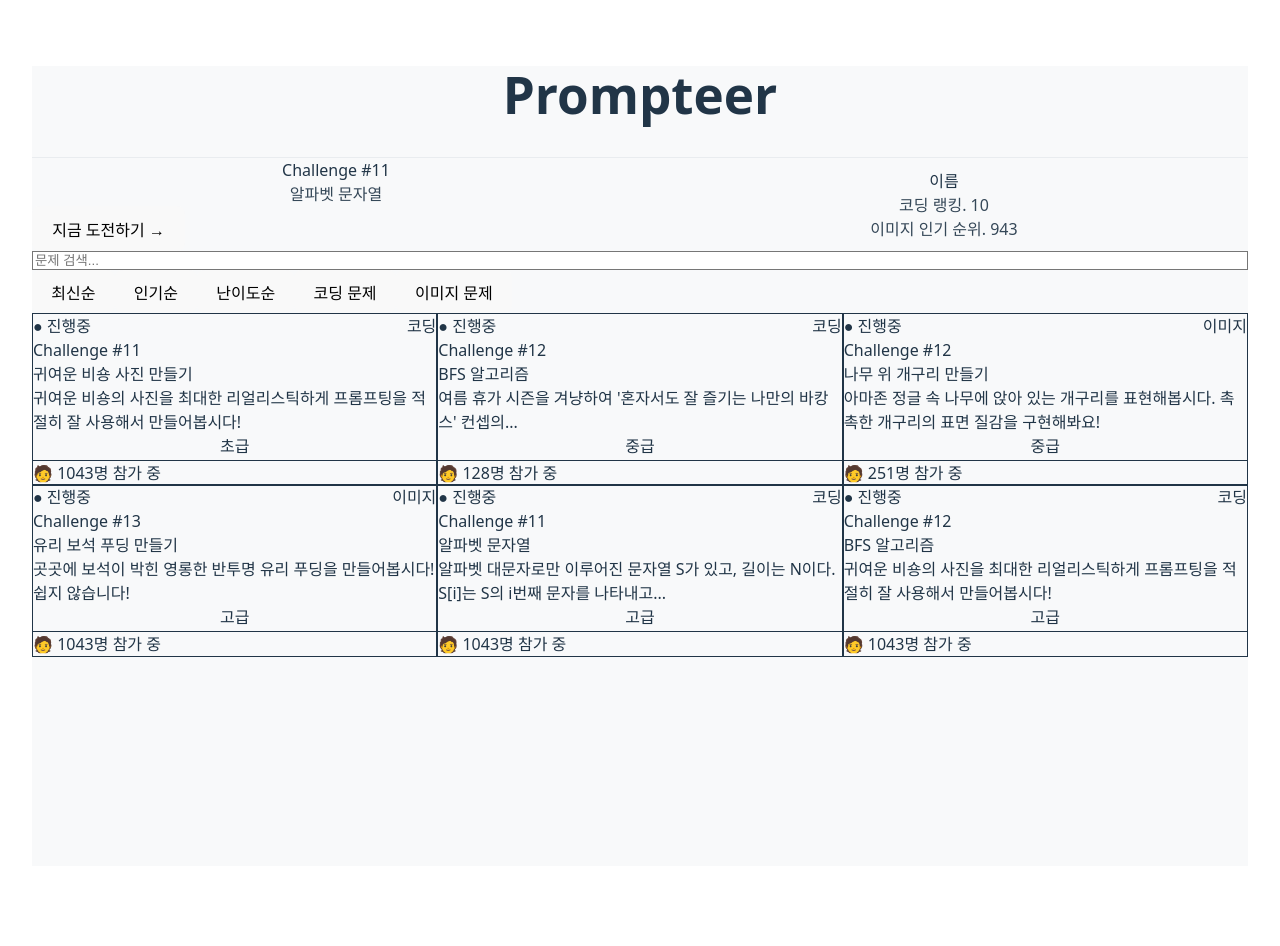
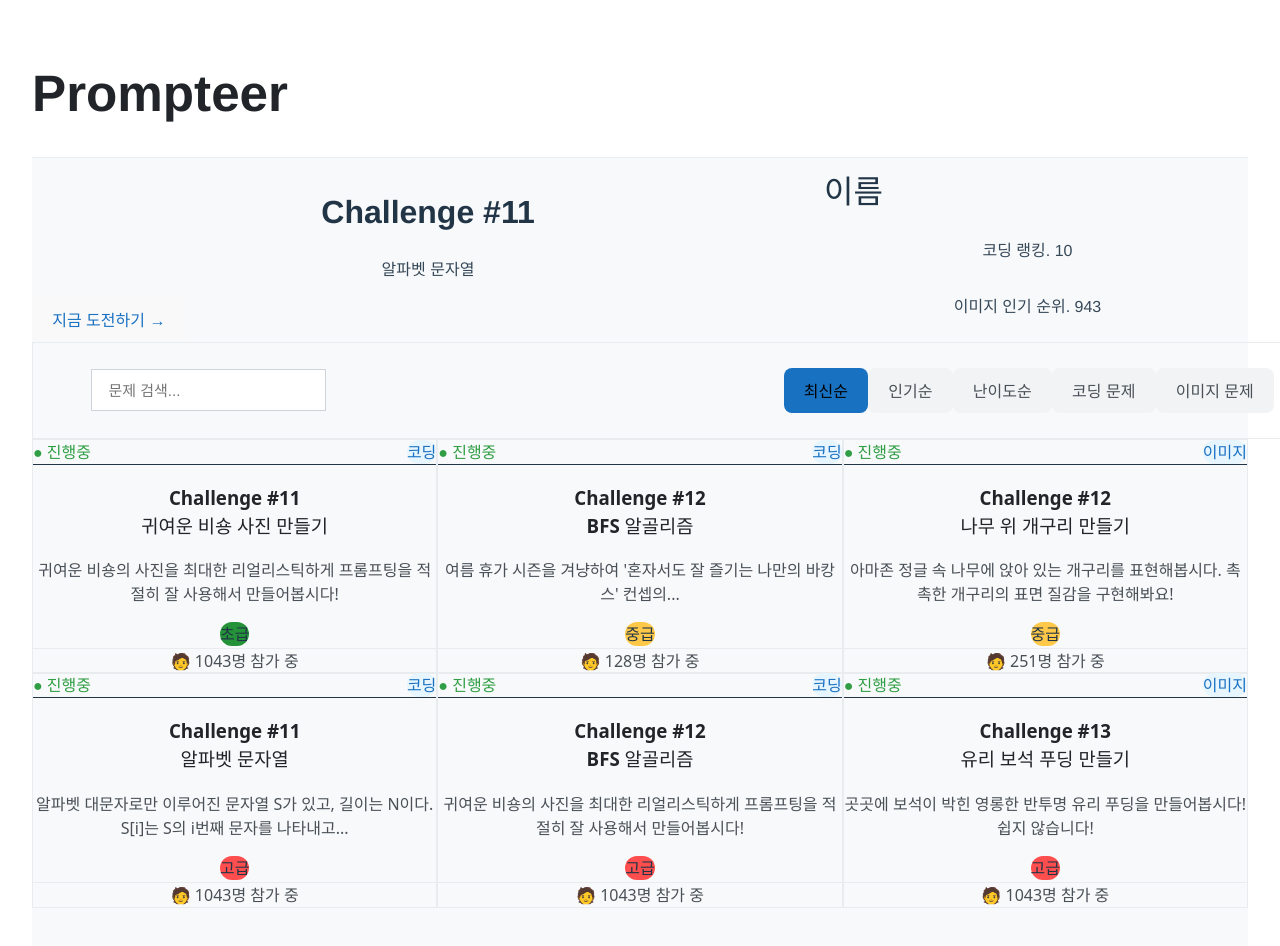
Before and after one commit to LeeGeonMoo/likelion13-AI-hackathon-front, a React (Vite) app: page / in a window 1280 px wide. Shown: the top 946 px of the page. Before the commit the page ends 898 px from the top, so only its background shows below. Built offline with nearby package versions, Linux system fonts and the light colour scheme.

Commit message:
add css section

```diff
--- a/src/components/Challenge/ChallengeListSection.jsx
+++ b/src/components/Challenge/ChallengeListSection.jsx
@@ -102,68 +102,36 @@
   ];
 
   return (
-    <div className="relative self-stretch w-full h-[581px]">
+    <div className="w-full grid grid-cols-3 gap-6">
       {challenges.map((challenge) => (
         <Card
           key={challenge.id}
-          className={`flex flex-col w-96 items-start justify-between p-[25px] absolute h-[278px] top-${challenge.position.top} left-${challenge.position.left} bg-white rounded-xl border border-solid border-[#e9ecef]`}
+          className="flex flex-col justify-between p-6 bg-white rounded-xl border border-solid border-[#e9ecef] h-full"
         >
-          <CardHeader className="flex flex-col items-start pt-0 pb-3 px-0 relative self-stretch w-full flex-[0_0_auto] p-0">
-            <div className="flex items-center justify-between relative self-stretch w-full flex-[0_0_auto]">
-              <div className="inline-flex flex-col items-start relative flex-[0_0_auto]">
-                <div className="w-fit [font-family:'Noto_Sans_KR-Bold',Helvetica] font-bold text-[#2f9e44] text-[13px] leading-[normal] relative mt-[-1.00px] tracking-[0]">
-                  ● {challenge.status}
-                </div>
-              </div>
-
-              <Badge
-                className={`inline-flex flex-col items-start px-2.5 py-1 relative flex-[0_0_auto] ${challenge.categoryBg} rounded-2xl`}
-                variant="outline"
-              >
-                <div
-                  className={`w-fit [font-family:'Noto_Sans_KR-Medium',Helvetica] font-medium ${challenge.categoryColor} text-[13px] leading-[normal] relative mt-[-1.00px] tracking-[0]`}
-                >
+          <CardHeader className="p-0 pb-3">
+            <div className="flex items-center justify-between w-full">
+              <div className="font-bold text-[#2f9e44] text-xs">● {challenge.status}</div>
+              <Badge className={`${challenge.categoryBg} ${challenge.categoryColor} text-xs`} variant="outline">
                 {challenge.category}
-                </div>
               </Badge>
             </div>
           </CardHeader>
 
-          <CardContent className="p-0 flex-1 w-full">
-            <div className="flex flex-col items-start relative self-stretch w-full flex-[0_0_auto] mt-[-3.38px]">
-              <div className="text-[#212529] text-2xl relative self-stretch mt-[-1.00px] [font-family:'Noto_Sans_KR-Bold',Helvetica] font-bold tracking-[0] leading-[normal]">
+          <CardContent className="p-0 flex-1">
+            <h3 className="font-bold text-2xl text-[#212529] mb-2 leading-snug">
               {challenge.title} <br />
               {challenge.subtitle}
-              </div>
-            </div>
-
-            <div className="flex flex-col items-start pt-2 pb-4 px-0 relative self-stretch w-full flex-[0_0_auto] mt-[-3.38px]">
-              <div className="flex flex-col items-start relative self-stretch w-full flex-[0_0_auto]">
-                <div className="self-stretch [font-family:'Noto_Sans_KR-DemiLight',Helvetica] font-light text-[#495057] text-sm leading-[21px] relative mt-[-1.00px] tracking-[0]">
+            </h3>
+            <p className="text-sm text-[#495057] mb-4">
               {challenge.description}
-                </div>
-              </div>
-            </div>
-
-            <div className="flex flex-col items-start pt-0 pb-6 px-0 relative self-stretch w-full flex-[0_0_auto] mt-[-3.38px]">
-              <div className="flex items-start gap-2 relative self-stretch w-full flex-[0_0_auto]">
-                <Badge
-                  className={`inline-flex flex-col items-start px-2.5 py-1 relative self-stretch flex-[0_0_auto] ${challenge.difficultyColor} rounded-2xl`}
-                >
-                  <div className="w-fit [font-family:'Noto_Sans_KR-Bold',Helvetica] font-bold text-white text-[13px] leading-[normal] relative mt-[-1.00px] tracking-[0]">
+            </p>
+            <Badge className={`${challenge.difficultyColor} text-xs`} variant="solid">
               {challenge.difficulty}
-                  </div>
             </Badge>
-              </div>
-            </div>
           </CardContent>
 
-          <CardFooter className="flex items-start gap-4 pt-[17px] pb-0 px-0 relative self-stretch w-full flex-[0_0_auto] mt-[-3.38px] border-t [border-top-style:solid] border-[#e9ecef] p-0">
-            <div className="inline-flex flex-col min-w-[111.8px] items-start relative self-stretch flex-[0_0_auto]">
-              <div className="w-fit [font-family:'Noto_Sans_KR-DemiLight',Helvetica] font-light text-[#495057] text-sm leading-[normal] relative mt-[-1.00px] tracking-[0]">
-                🧑 {challenge.participants}
-              </div>
-            </div>
+          <CardFooter className="p-0 pt-4 border-t border-[#e9ecef]">
+            <span className="text-sm text-[#495057]">🧑 {challenge.participants}</span>
           </CardFooter>
         </Card>
       ))}
--- a/src/components/User/UserProfileSection.jsx
+++ b/src/components/User/UserProfileSection.jsx
@@ -30,11 +30,10 @@
             <Button
               key={option.id}
               variant="ghost"
-              className={`h-auto pt-2.5 pb-3 px-4 rounded-md ${
-                option.isActive
+              className={`h-auto pt-2.5 pb-3 px-4 rounded-md ${option.isActive
                   ? "bg-[#1971c2] text-white [font-family:'Inter-Bold',Helvetica] font-bold"
                   : "bg-[#f1f3f5] text-[#495057] [font-family:'Inter-Regular',Helvetica] font-normal"
-              }`}
+                }`}
             >
               <span className="text-sm mt-[-1.00px]">{option.label}</span>
             </Button>
--- a/src/index.css
+++ b/src/index.css
@@ -22,14 +22,15 @@
   color: #646cff;
   text-decoration: inherit;
 }
+
 a:hover {
   color: #535bf2;
 }
 
 body {
   margin: 0;
-  display: flex;
-  place-items: center;
+  /* display: flex; */
+  /* place-items: center;  */
   min-width: 320px;
   min-height: 100vh;
 }
@@ -50,9 +51,11 @@
   cursor: pointer;
   transition: border-color 0.25s;
 }
+
 button:hover {
   border-color: #646cff;
 }
+
 button:focus,
 button:focus-visible {
   outline: 4px auto -webkit-focus-ring-color;
@@ -63,9 +66,11 @@
     color: #213547;
     background-color: #ffffff;
   }
+
   a:hover {
     color: #747bff;
   }
+
   button {
     background-color: #f9f9f9;
   }
--- a/src/routes/HomePage.jsx
+++ b/src/routes/HomePage.jsx
@@ -1,166 +1,28 @@
 import React from "react";
+import ChallengeListSection from "../components/challenge/ChallengeListSection";
+import HeaderSection from "../components/Header/HeaderSection";
+import UserProfileSection from "../components/User/UserProfileSection";
 
-const challenges = [
-  {
-    id: 11,
-    title: "Challenge #11",
-    subtitle: "귀여운 비숑 사진 만들기",
-    desc: "귀여운 비숑의 사진을 최대한 리얼리스틱하게 프롬프팅을 적절히 잘 사용해서 만들어봅시다!",
-    type: "코딩",
-    status: "진행중",
-    level: "초급",
-    levelColor: "bg-green-500",
-    typeColor: "bg-blue-100 text-blue-500",
-    levelTextColor: "text-white",
-    participants: 1043,
-  },
-  {
-    id: 12,
-    title: "Challenge #12",
-    subtitle: "BFS 알고리즘",
-    desc: "여름 휴가 시즌을 겨냥하여 '혼자서도 잘 즐기는 나만의 바캉스' 컨셉의...",
-    type: "코딩",
-    status: "진행중",
-    level: "중급",
-    levelColor: "bg-yellow-400",
-    typeColor: "bg-blue-100 text-blue-500",
-    levelTextColor: "text-white",
-    participants: 128,
-  },
-  {
-    id: 12,
-    title: "Challenge #12",
-    subtitle: "나무 위 개구리 만들기",
-    desc: "아마존 정글 속 나무에 앉아 있는 개구리를 표현해봅시다. 촉촉한 개구리의 표면 질감을 구현해봐요!",
-    type: "이미지",
-    status: "진행중",
-    level: "중급",
-    levelColor: "bg-yellow-400",
-    typeColor: "bg-blue-100 text-blue-500",
-    levelTextColor: "text-white",
-    participants: 251,
-  },
-  {
-    id: 13,
-    title: "Challenge #13",
-    subtitle: "유리 보석 푸딩 만들기",
-    desc: "곳곳에 보석이 박힌 영롱한 반투명 유리 푸딩을 만들어봅시다! 쉽지 않습니다!",
-    type: "이미지",
-    status: "진행중",
-    level: "고급",
-    levelColor: "bg-red-500",
-    typeColor: "bg-blue-100 text-blue-500",
-    levelTextColor: "text-white",
-    participants: 1043,
-  },
-  {
-    id: 11,
-    title: "Challenge #11",
-    subtitle: "알파벳 문자열",
-    desc: "알파벳 대문자로만 이루어진 문자열 S가 있고, 길이는 N이다. S[i]는 S의 i번째 문자를 나타내고...",
-    type: "코딩",
-    status: "진행중",
-    level: "고급",
-    levelColor: "bg-red-500",
-    typeColor: "bg-blue-100 text-blue-500",
-    levelTextColor: "text-white",
-    participants: 1043,
-  },
-  {
-    id: 12,
-    title: "Challenge #12",
-    subtitle: "BFS 알고리즘",
-    desc: "귀여운 비숑의 사진을 최대한 리얼리스틱하게 프롬프팅을 적절히 잘 사용해서 만들어봅시다!",
-    type: "코딩",
-    status: "진행중",
-    level: "고급",
-    levelColor: "bg-red-500",
-    typeColor: "bg-blue-100 text-blue-500",
-    levelTextColor: "text-white",
-    participants: 1043,
-  },
-];
-
-const filterList = [
-  { label: "최신순", active: true },
-  { label: "인기순", active: false },
-  { label: "난이도순", active: false },
-  { label: "코딩 문제", active: false },
-  { label: "이미지 문제", active: false },
-];
-
-function HomePage() {
+export default function Index() {
   return (
-    <div className="bg-[#f8f9fa] min-h-screen font-noto">
-      {/* 헤더 */}
-      <header className="bg-white border-b border-[#e9ecef] px-8 py-4">
-        <h1 className="text-xl font-bold text-neutral-800">Prompteer</h1>
+    <>
+      {/* 상단 고정 헤더 */}
+      <header className="flex items-center justify-between bg-white border-b border-[#e9ecef] px-6 py-4">
+        <h1 className="font-bold text-xl text-[#212529] [font-family:'Noto_Sans_KR-Bold',Helvetica]">
+          Prompteer
+        </h1>
+        <div className="flex-1" />
       </header>
 
-      {/* 상단 카드 영역 */}
-      <div className="max-w-6xl mx-auto mt-8 flex gap-6">
-        <div className="flex-1 bg-blue-500 rounded-xl p-10 flex flex-col gap-2 min-w-[300px]">
-          <div className="text-white text-3xl font-bold mb-2">Challenge #11</div>
-          <div className="text-white opacity-90 text-base mb-4">알파벳 문자열</div>
-          <button className="bg-white text-blue-600 font-bold rounded-lg px-6 py-2 w-fit border border-blue-500">지금 도전하기 →</button>
-        </div>
-        <div className="flex-1 bg-blue-500 rounded-xl p-10 flex flex-col gap-2 min-w-[300px] justify-center">
-          <div className="text-white text-3xl font-bold mb-2">이름</div>
-          <div className="text-white opacity-90 text-base">코딩 랭킹. 10</div>
-          <div className="text-white opacity-90 text-base">이미지 인기 순위. 943</div>
-        </div>
-      </div>
-
-      {/* 검색/필터 영역 */}
-      <div className="max-w-6xl mx-auto mt-8">
-        <div className="flex flex-col gap-4">
-          <input
-            className="w-72 px-4 py-2 bg-white rounded-md border border-gray-300 text-base text-neutral-700 focus:outline-none placeholder:text-gray-400"
-            placeholder="문제 검색..."
-          />
-          <div className="flex gap-2">
-            {filterList.map((f, i) => (
-              <button
-                key={f.label}
-                className={`px-4 py-2 rounded-md text-sm font-inter border-none outline-none ${f.active ? "bg-blue-600 text-white font-bold" : "bg-gray-100 text-gray-600 font-normal"}`}
-                style={{ boxShadow: "none" }}
-              >
-                {f.label}
-              </button>
-            ))}
+      <main className="flex flex-col min-h-screen bg-[#f8f9fa] pt-4">
+        <div className="flex flex-col items-center px-24 pt-0 pb-[396px]">
+          <div className="flex flex-col max-w-[1248px] w-full items-start gap-5 p-6 relative">
+            <HeaderSection />
+            <UserProfileSection />
+            <ChallengeListSection />
           </div>
         </div>
-      </div>
-
-      {/* 챌린지 카드 리스트 */}
-      <div className="max-w-6xl mx-auto mt-8 pb-16">
-        <div className="grid grid-cols-3 gap-6">
-          {challenges.map((c, i) => (
-            <div key={i} className="bg-white rounded-xl border border-gray-200 p-6 flex flex-col h-full" style={{ boxShadow: "none" }}>
-              {/* 상태/타입 */}
-              <div className="flex justify-between items-center mb-3">
-                <span className="text-green-600 text-xs font-bold">● {c.status}</span>
-                <span className={`px-2.5 py-1 rounded-2xl text-blue-500 text-xs font-medium bg-blue-100`}>{c.type}</span>
-              </div>
-              {/* 제목 */}
-              <div className="text-neutral-800 text-lg font-bold mb-1 text-left leading-tight">{c.title}</div>
-              <div className="text-neutral-800 text-base font-bold mb-1 text-left leading-tight">{c.subtitle}</div>
-              {/* 설명 */}
-              <div className="text-zinc-600 text-sm leading-tight mb-4 text-left">{c.desc}</div>
-              {/* 난이도 */}
-              <div className="mb-6">
-                <span className={`px-2.5 py-1 rounded-2xl text-white text-xs font-bold ${c.levelColor}`}>{c.level}</span>
-              </div>
-              {/* 참가자 */}
-              <div className="border-t border-gray-200 pt-4 mt-auto text-left">
-                <span className="text-zinc-600 text-sm">🧑 {c.participants}명 참가 중</span>
-              </div>
-            </div>
-          ))}
-        </div>
-      </div>
-    </div>
+      </main>
+    </>
   );
 }
-
-export default HomePage;
```
Also changed, not shown: src/components/Challenge/ChallengeCard.jsx (deleted). Lines whose indentation alone changed are shown as unchanged.
